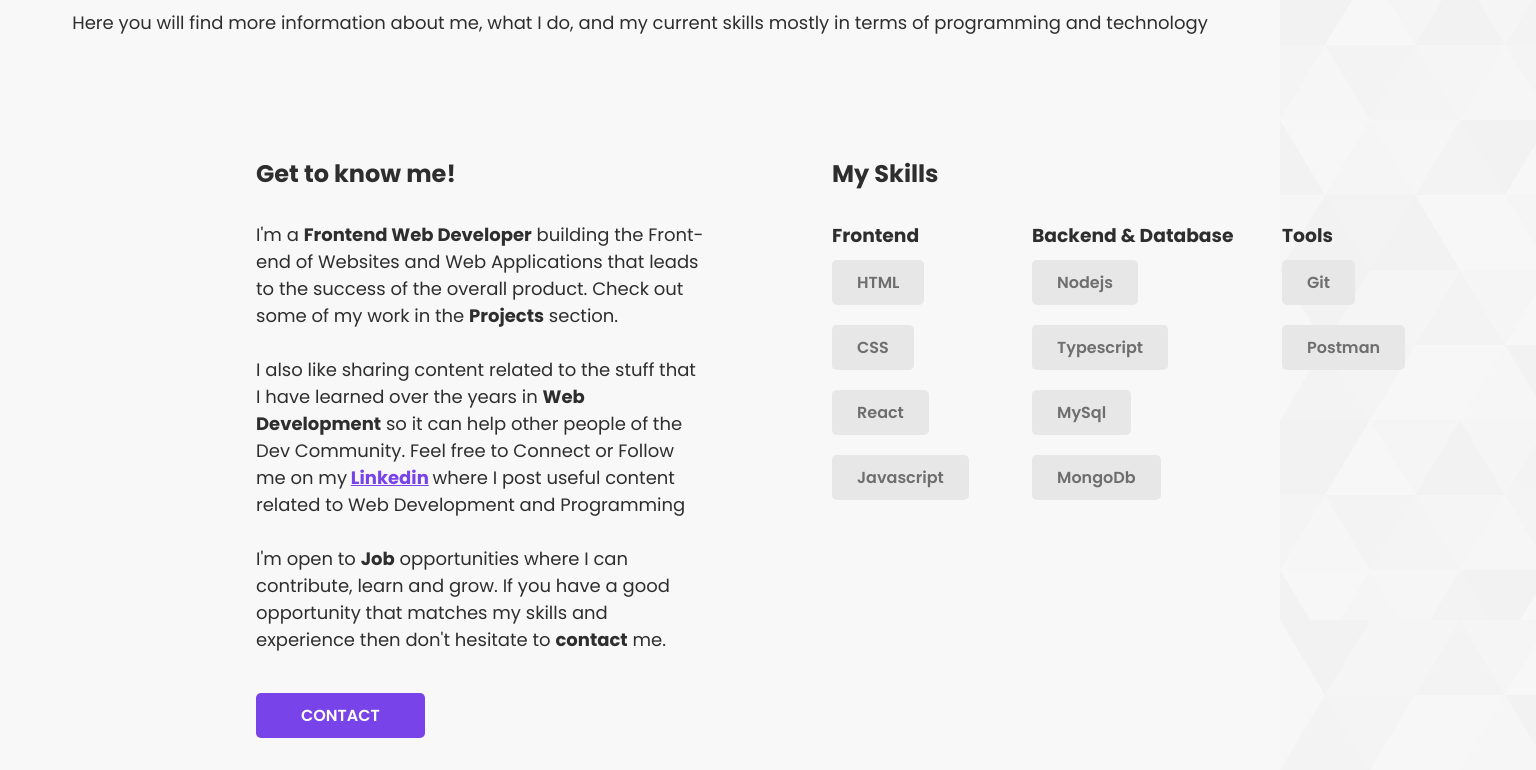
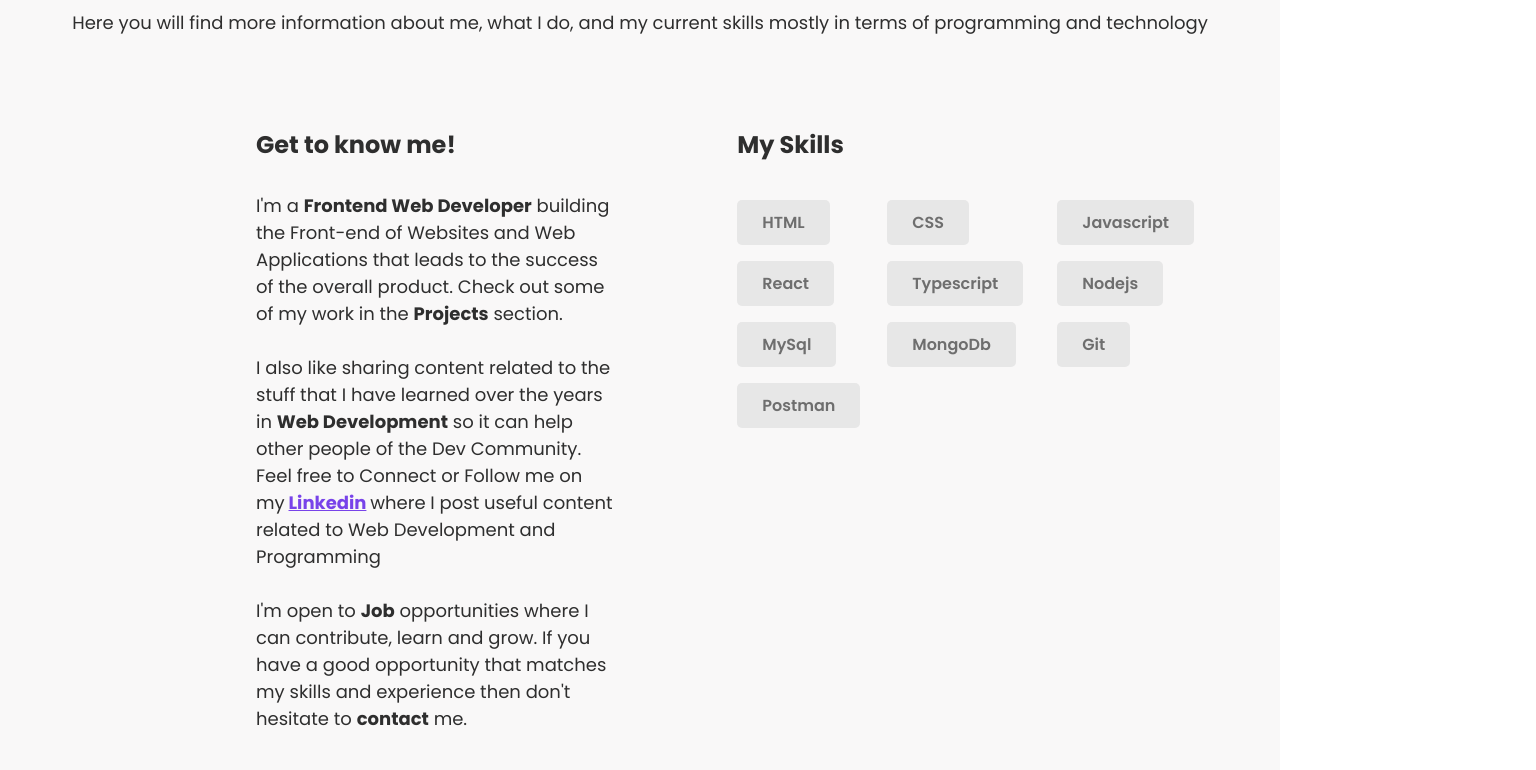
Before and after one commit to tejalbangali/Portfolio-Application, a React (Vite) app: page / in a window 1280 px wide. Shown: the part 980-1750 px from the top of the page, 1536 px wide, since content can reach past the window. Built offline with nearby package versions, Linux system fonts and the light colour scheme.

Commit message:
fixed aboutme section

```diff
--- a/src/components/AboutMe/AboutMe.jsx
+++ b/src/components/AboutMe/AboutMe.jsx
@@ -42,27 +42,16 @@
         <div className={styles.skills}>
           <h2>My Skills</h2>
           <ul>
-            <div className={styles.frontend}>
-              <h3>Frontend</h3>
             <Skills skill="HTML" />
             <Skills skill="CSS" />
+            <Skills skill="Javascript" />
             <Skills skill="React" />
-              <Skills skill="Javascript" />
-            </div>
-
-            <div className={styles.backend}>
-              <h3>Backend & Database</h3>
+            <Skills skill="Typescript" />
             <Skills skill="Nodejs" />
-              <Skills skill="Typescript" />
             <Skills skill="MySql" />
             <Skills skill="MongoDb" />
-            </div>
-
-            <div className={styles.db}>
-              <h3>Tools</h3>
             <Skills skill="Git" />
             <Skills skill="Postman" />
-            </div>
           </ul>
         </div>
       </div>
--- a/src/components/AboutMe/AboutMe.module.css
+++ b/src/components/AboutMe/AboutMe.module.css
@@ -31,11 +31,10 @@
 }
 
 .aboutMeSubContainer {
-  width: 100%;
   display: flex;
-  gap: 10%;
+  gap: 12%;
   position: absolute;
-  top: 35%;
+  top: 32%;
   left: 20%;
 }
 
@@ -71,14 +70,10 @@
   cursor: pointer;
 }
 
-.skills {
-  width: 40%;
-}
-
 .skills ul {
   margin: 30px 0;
   display: grid;
-  grid-template-columns: 200px 250px 200px;
+  grid-template-columns: 150px 170px 170px;
 }
 
 .aboutMeSection hr {
@@ -95,14 +90,15 @@
   padding: 10px 25px;
   font-weight: 600;
   border-radius: 5px;
-  transition: transform 0.8s ease;
+  transition: transform 0.5s ease;
 
-  margin: 10px 0;
+  margin: 8px 0;
 }
 
 .skillsLi button:hover {
   background-color: #7843e9;
   color: white;
-  transition: transform 0.8s ease;
-  transform: rotate(8deg);
+  transition: transform 0.5s ease;
+  /* transform: rotate(8deg); */
+  transform: scale(1.1);
 }
```
Lines whose indentation alone changed are shown as unchanged.
